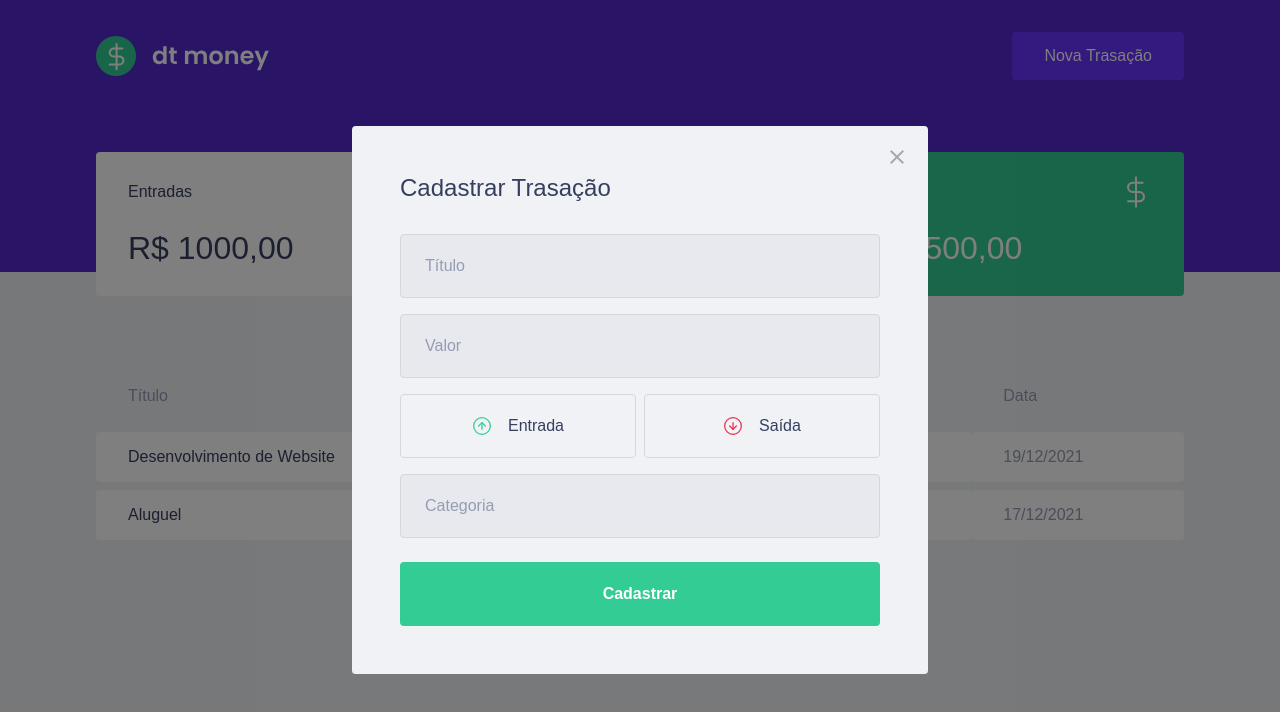
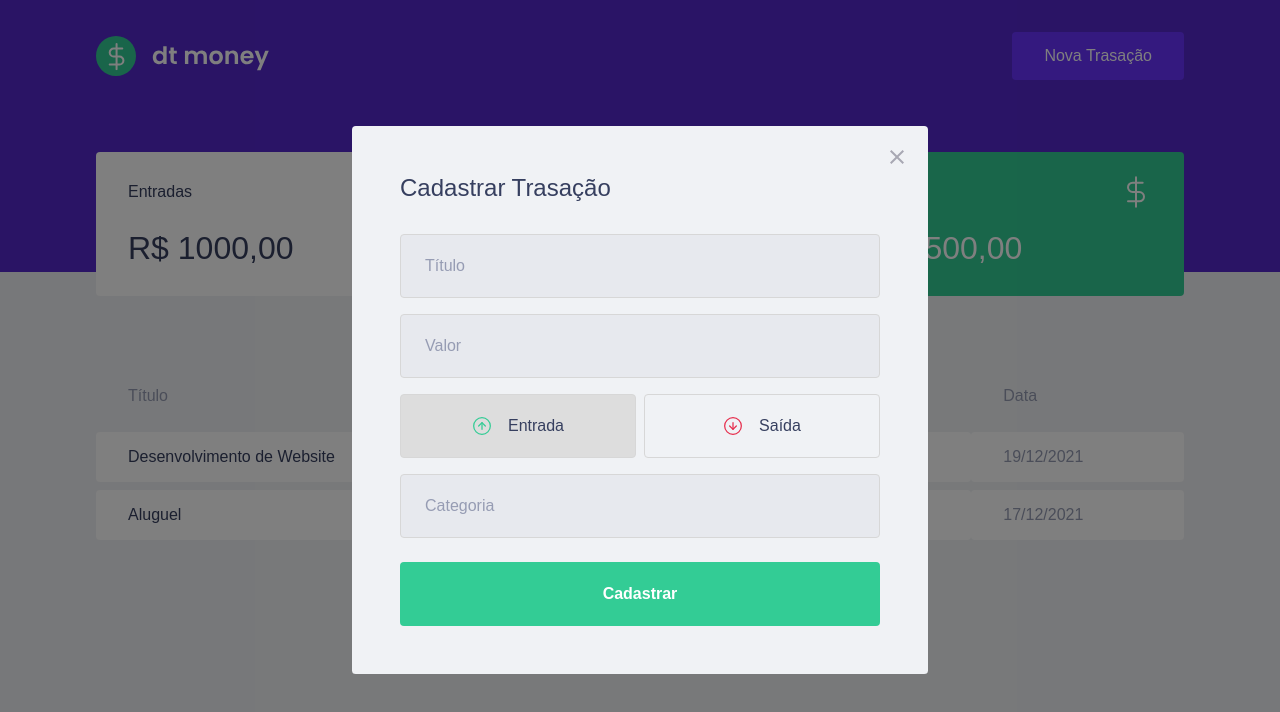
Before and after one commit to luisbarufi/dtmoney, a React (Create React App) app: page / in a window 1280 px wide. Both pictures are taken after a click on the button "Nova Trasação". Shown: the top 712 px of the page. Built offline with nearby package versions, Linux system fonts and the light colour scheme; no server answers; the HTML template or start-up script is replaced by a standard one; what miragejs would draw is missing.

Commit message:
button operation

```diff
--- a/src/components/NewTransactionModal/index.tsx
+++ b/src/components/NewTransactionModal/index.tsx
@@ -1,16 +1,18 @@
-import Modal from "react-modal";
-import incomeImg from "../../assets/income.svg";
-import outcomeImg from "../../assets/outcome.svg";
-import closeImg from "../../assets/close.svg";
-import { Container, TransactionTypeContainer } from "./styles";
+import Modal from 'react-modal';
+import incomeImg from '../../assets/income.svg';
+import outcomeImg from '../../assets/outcome.svg';
+import closeImg from '../../assets/close.svg';
+import { Container, TransactionTypeContainer, RadioBox } from './styles';
+import { useState } from 'react';
 
 interface NewTransactionModalProps {
   isOpen: boolean;
   onRequestClose: () => void;
 }
 
-export function NewTransactionModal(
-  { isOpen, onRequestClose }:NewTransactionModalProps) {
+export function NewTransactionModal({ isOpen, onRequestClose }:NewTransactionModalProps) {
+  const [type, setType] = useState('deposit')
+
   return(
     <Modal
       isOpen={isOpen}
@@ -40,19 +42,23 @@
         />
 
         <TransactionTypeContainer>
-          <button
+          <RadioBox
             type="button"
+            onClick={() => {setType('deposit'); }}
+            isActive={type === 'deposit'}
           >
             <img src={incomeImg} alt="Entrada" />
             <span>Entrada</span>
-          </button>
+          </RadioBox>
 
-          <button
+          <RadioBox
             type="button"
+            onClick={() => {setType('withdraw'); }}
+            isActive={type === 'withdraw'}
           >
             <img src={outcomeImg} alt="Saída" />
             <span>Saída</span>
-          </button>
+          </RadioBox>
         </TransactionTypeContainer>
 
         <input
--- a/src/components/NewTransactionModal/styles.ts
+++ b/src/components/NewTransactionModal/styles.ts
@@ -55,12 +55,18 @@
   grid-template-columns: 1fr 1fr;
   gap: 0.5rem;
 
-  button {
+`;
+
+interface RadioBoxProps {
+  isActive: boolean;
+}
+
+export const RadioBox = styled.button<RadioBoxProps>`
   height: 4rem;
   border: 1px solid #d7d7d7;
   border-radius: 0.25rem;
 
-    background: transparent;
+  background: ${(props) => props.isActive ? '#ddd' : 'transparent'};
   display: flex;
   align-items: center;
   justify-content: center;
@@ -72,7 +78,7 @@
   }
 
   img {
-      width:: 20px;
+    width: 20px;
     height: 20px;
   }
 
@@ -80,7 +86,6 @@
     display: inline-block;
     margin-left: 1rem;
     font-size: 1rem;
-      color: var(--text-title)
-    }
+    color: var(--text-title);
   }
 `;
```
Lines whose indentation alone changed are shown as unchanged.
